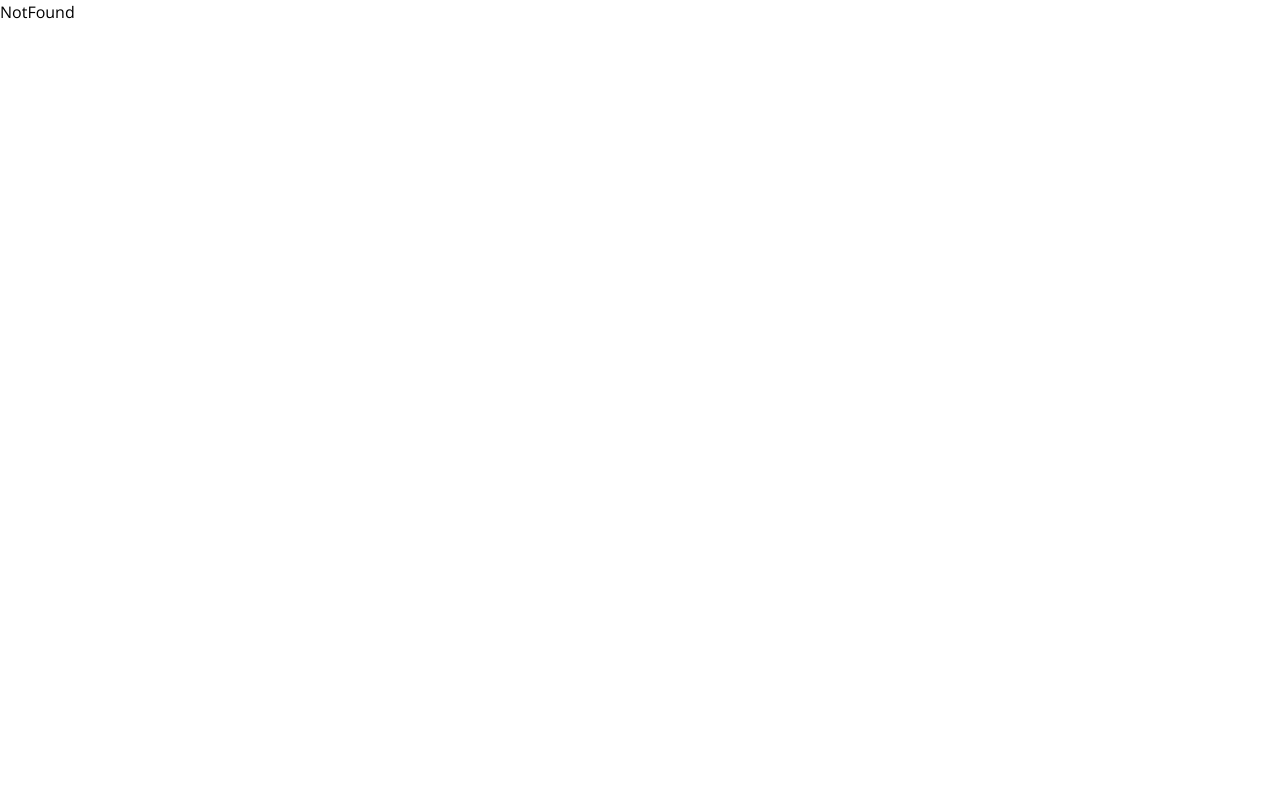
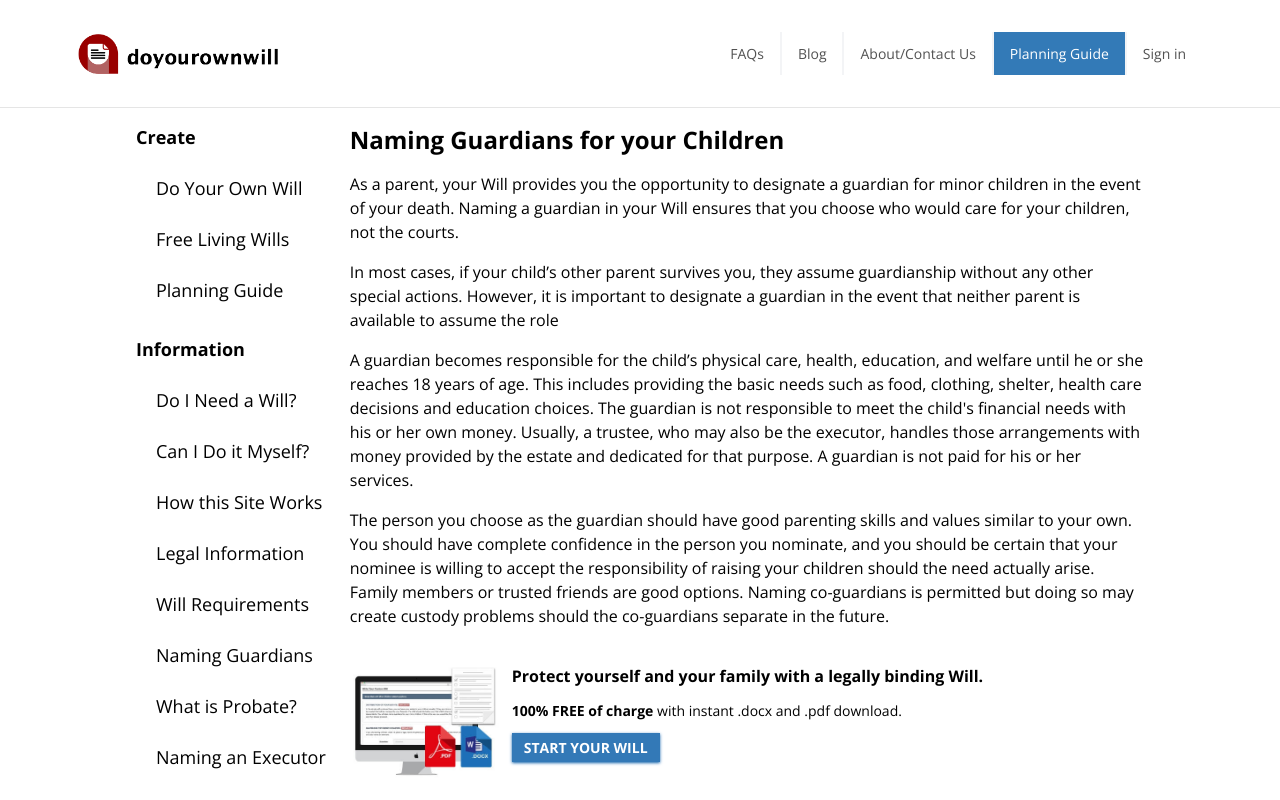
Before and after one commit to redwan100/doyourownwill, a Next.js app: page /namingguardians in a window 1280 px wide. Before the commit this address had no page. Shown: the top 800 px of the page. Built offline with nearby package versions, Linux system fonts and the light colour scheme.

Commit message:
added 'guardian'page

```diff
--- /dev/null
+++ b/app/(withCommonLayout)/(withSidebarPage)/namingguardians/page.tsx
@@ -0,0 +1,41 @@
+import ProtectYourSelf from "@/app/components/shared/ProtectYourSelf";
+import SidebarPageTitle from "@/app/components/shared/SidebarPageTitle";
+
+const descs = [
+  {
+    desc: "As a parent, your Will provides you the opportunity to designate a guardian for minor children in the event of your death. Naming a guardian in your Will ensures that you choose who would care for your children, not the courts.",
+  },
+  {
+    desc: "In most cases, if your child’s other parent survives you, they assume guardianship without any other special actions. However, it is important to designate a guardian in the event that neither parent is available to assume the role",
+  },
+  {
+    desc: "A guardian becomes responsible for the child’s physical care, health, education, and welfare until he or she reaches 18 years of age. This includes providing the basic needs such as food, clothing, shelter, health care decisions and education choices. The guardian is not responsible to meet the child's financial needs with his or her own money. Usually, a trustee, who may also be the executor, handles those arrangements with money provided by the estate and dedicated for that purpose. A guardian is not paid for his or her services.",
+  },
+  {
+    desc: "The person you choose as the guardian should have good parenting skills and values similar to your own. You should have complete confidence in the person you nominate, and you should be certain that your nominee is willing to accept the responsibility of raising your children should the need actually arise. Family members or trusted friends are good options. Naming co-guardians is permitted but doing so may create custody problems should the co-guardians separate in the future.",
+  },
+];
+
+const NamingGuardianPage = () => {
+  return (
+    <div>
+      <div>
+        <SidebarPageTitle title="Naming Guardians for your Children" />
+
+        <div className="space-y-4 mt-4">
+          {descs.map(({ desc }, index) => (
+            <p key={index} className="text-pera text-sm sm:text-base">
+              {desc}
+            </p>
+          ))}
+        </div>
+
+        <div className="pt-4">
+          <ProtectYourSelf />
+        </div>
+      </div>
+    </div>
+  );
+};
+
+export default NamingGuardianPage;
```
